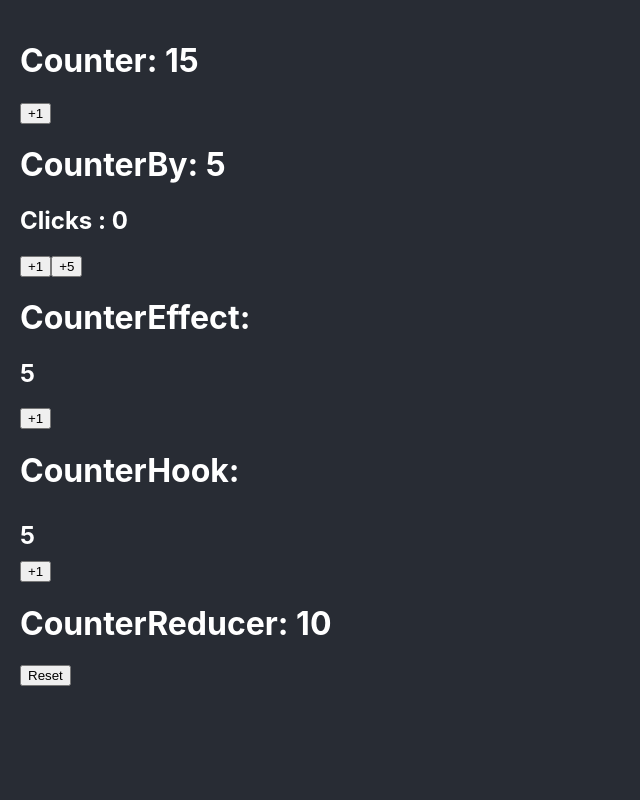
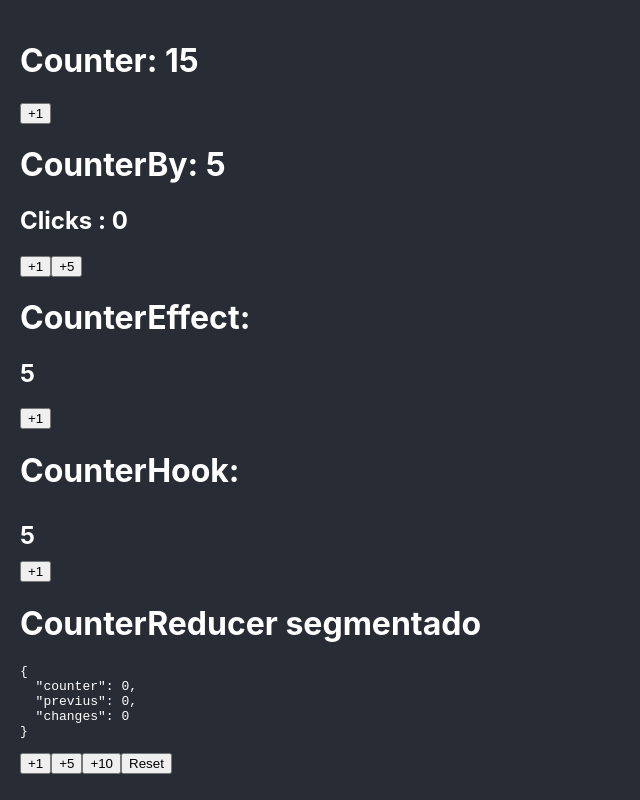
Before and after one commit to Fernanda553/01-bases, a React (Create React App) app: page / in a window 1280 px wide. Shown: the whole page, without its empty margins (0-640 px from the left). Built offline with nearby package versions, Linux system fonts and the light colour scheme.

Commit message:
refactoring CounterReducer component

```diff
--- a/src/App.tsx
+++ b/src/App.tsx
@@ -2,7 +2,8 @@ import { Counter } from './bases/Counter';
 import { CounterBy } from './bases/CounterBy';
 import { CounterEffect } from './bases/CounterEffect';
 import { CounterHook } from './bases/CounterHook';
-import {  CounterReducerComponent } from './bases/CounterReducerComponent';
+import { CounterReducerComponent } from './counter-reducer/CounterReducerComponent';
+ // import {  CounterReducerComponent } from './bases/CounterReducerComponent';
 
 function App() {
   return (
--- a/src/bases/CounterReducerComponent.tsx
+++ b/src/bases/CounterReducerComponent.tsx
@@ -7,9 +7,9 @@ interface CounterState {
 }
 
 const INITIAL_STATE: CounterState = {
-  counter: 10,
-  previus: 15,
-  changes: 20
+  counter: 0,
+  previus: 0,
+  changes: 0
 }
 
 type CounterActions =
@@ -17,6 +17,8 @@ type CounterActions =
     | { type: 'reset' }
 
 const counterReducer = ( state: CounterState, action: CounterActions): CounterState => {
+    const { counter, previus , changes } = state
+
    switch (action.type) {
     case 'reset':
       return {
@@ -24,6 +26,12 @@ const counterReducer = ( state: CounterState, action: CounterActions): CounterSt
         previus: 0,
         changes: 0
       }
+      case 'increaseBy':
+        return{
+          counter: counter + action.payload.value,
+          previus: counter,
+          changes: changes + 1
+        }
 
     default:
       return state
@@ -31,15 +39,33 @@ const counterReducer = ( state: CounterState, action: CounterActions): CounterSt
 }
 
 export const CounterReducerComponent = () => {
-  const [{counter}, dispatch] = useReducer(counterReducer, INITIAL_STATE)
+  const [counterState, dispatch] = useReducer(counterReducer, INITIAL_STATE)
 
-  const handleClick = () => {
+  const handleReset = () => {
     dispatch({type: 'reset'})
+  }
+
+  const increaseBy = (value: number) => {
+    dispatch({ type: 'increaseBy', payload: {value}})
   }
   return (
     <>
-    <h1>CounterReducer: {counter} </h1>
-    <button onClick={handleClick}> Reset </button>
+    <h1>CounterReducer</h1>
+    <pre>
+      {JSON.stringify(counterState, null, 2)}
+    </pre>
+    <button onClick={() => increaseBy(1)}>
+      +1
+    </button>
+    <button onClick={() => increaseBy(5)}>
+      +5
+    </button>
+    <button onClick={() => increaseBy(10)}>
+      +10
+    </button>
+    <button onClick={handleReset}>
+      Reset
+    </button>
     </>
   )
 }
--- /dev/null
+++ b/src/counter-reducer/CounterReducerComponent.tsx
@@ -0,0 +1,42 @@
+import { useReducer } from "react"
+import { CounterState } from "./interfaces/interfaces"
+import { counterReducer } from "./state/CounterReducer"
+import * as counterActions from "./actions/actions"
+
+const INITIAL_STATE: CounterState = {
+  counter: 0,
+  previus: 0,
+  changes: 0
+}
+
+export const CounterReducerComponent = () => {
+  const [counterState, dispatch] = useReducer(counterReducer, INITIAL_STATE)
+
+  const handleReset = () => {
+    dispatch(counterActions.doReset())
+  }
+
+  const increaseBy = (value: number) => {
+    dispatch(counterActions.doIncreaseBy(value))
+  }
+  return (
+    <>
+    <h1>CounterReducer segmentado</h1>
+    <pre>
+      {JSON.stringify(counterState, null, 2)}
+    </pre>
+    <button onClick={() => increaseBy(1)}>
+      +1
+    </button>
+    <button onClick={() => increaseBy(5)}>
+      +5
+    </button>
+    <button onClick={() => increaseBy(10)}>
+      +10
+    </button>
+    <button onClick={handleReset}>
+      Reset
+    </button>
+    </>
+  )
+}
--- /dev/null
+++ b/src/counter-reducer/actions/actions.ts
@@ -0,0 +1,11 @@
+export type CounterActions =
+    | { type: 'increaseBy', payload: { value: number } }
+    | { type: 'reset' }
+
+export const doReset = (): CounterActions => ({
+    type: 'reset'
+})
+
+export const doIncreaseBy = (value: number): CounterActions => ({
+     type: 'increaseBy', payload: {value}
+})
--- /dev/null
+++ b/src/counter-reducer/interfaces/interfaces.ts
@@ -0,0 +1,5 @@
+export interface CounterState {
+    counter: number
+    previus: number
+    changes: number
+  }
--- /dev/null
+++ b/src/counter-reducer/state/CounterReducer.ts
@@ -0,0 +1,24 @@
+import { CounterActions } from "../actions/actions"
+import { CounterState } from "../interfaces/interfaces"
+
+export const counterReducer = ( state: CounterState, action: CounterActions): CounterState => {
+    const { counter, previus , changes } = state
+
+   switch (action.type) {
+    case 'reset':
+      return {
+        counter: 0,
+        previus: 0,
+        changes: 0
+      }
+      case 'increaseBy':
+        return{
+          counter: counter + action.payload.value,
+          previus: counter,
+          changes: changes + 1
+        }
+
+    default:
+      return state
+   }
+}
```
